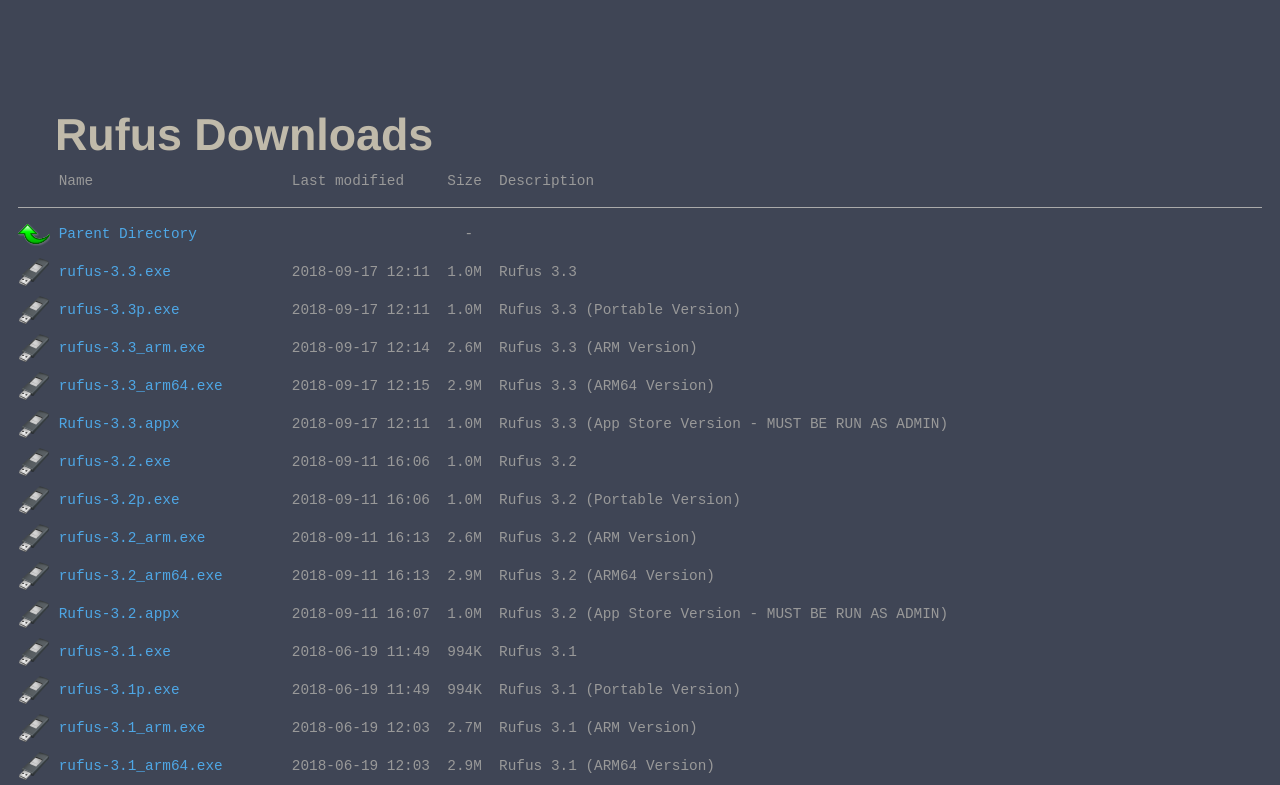
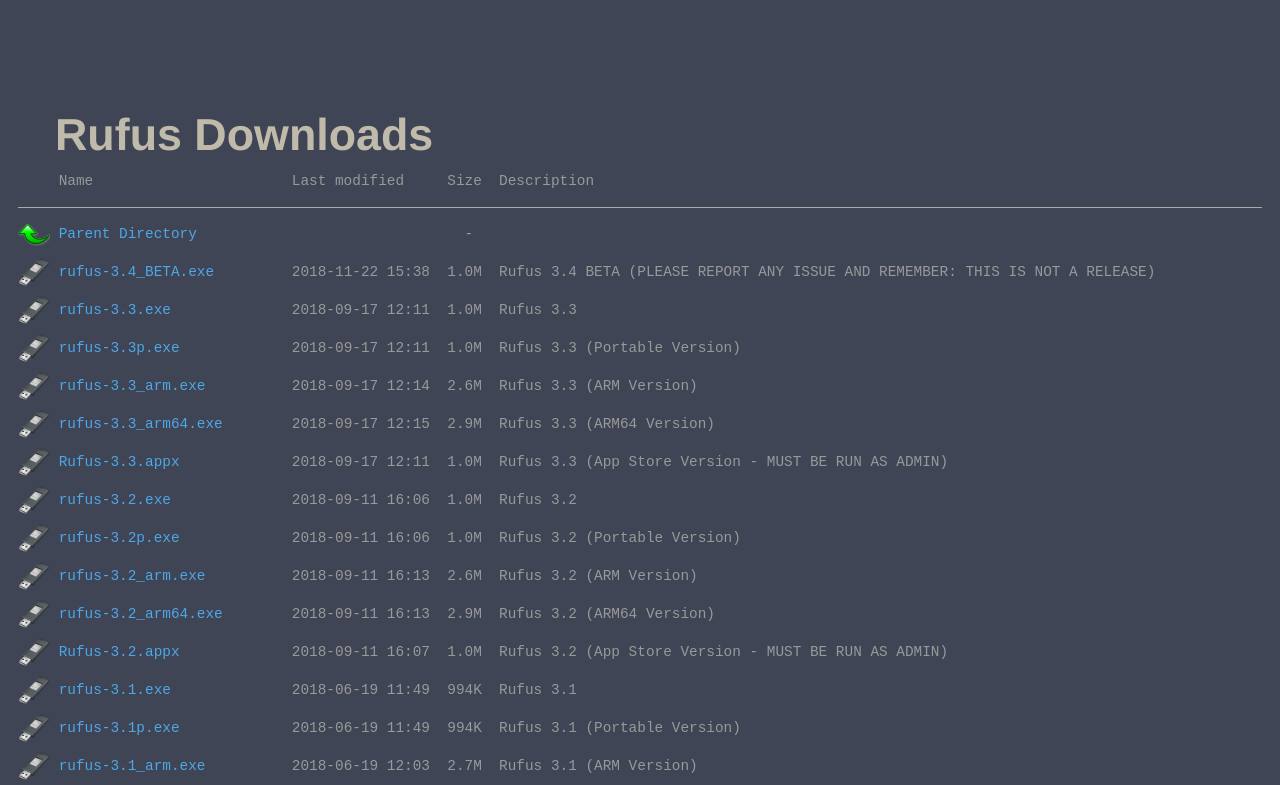
Before and after one commit to pbatard/pbatard.github.io, a plain HTML site: page downloads/index.html in a window 1280 px wide. Shown: the top 785 px of the page. Drawn offline with Linux system fonts and the light colour scheme.

Commit message:
update for 3.4 BETA

```diff
--- a/downloads/index.html
+++ b/downloads/index.html
@@ -48,6 +48,7 @@ data-ad-slot="7142613500"></ins>
 <h1>Rufus Downloads</h1>
 <!-- sed -rne "s/(.*)\"rufus-([0-9\.]*)(p?)\.exe\"(.*)/\1\"https:\/\/github.com\/pbatard\/rufus\/releases\/download\/v\2\/rufus-\2\3.exe\"\4/p" index.html -->
 <pre><img src="/icons/blank.png" alt="Icon " width="32" height="32"> Name                       Last modified     Size  Description<hr><a href="/"><img src="/icons/back.png" alt="[PARENTDIR]" width="32" height="32"></a> <a href="/">Parent Directory</a>                               -
+<a href="https://github.com/pbatard/rufus/releases/download/untagged-9f1a3746545ceba2735f/rufus-3.4_BETA.exe"><img src="/icons/rufus.png" alt="[   ]" width="32" height="32"></a> <a href="https://github.com/pbatard/rufus/releases/download/untagged-9f1a3746545ceba2735f/rufus-3.4_BETA.exe">rufus-3.4_BETA.exe</a>         2018-11-22 15:38  1.0M  Rufus 3.4 BETA (PLEASE REPORT ANY ISSUE AND REMEMBER: THIS IS NOT A RELEASE)
 <a href="https://github.com/pbatard/rufus/releases/download/v3.3/rufus-3.3.exe"><img src="/icons/rufus.png" width="32" height="32"></a> <a href="https://github.com/pbatard/rufus/releases/download/v3.3/rufus-3.3.exe">rufus-3.3.exe</a>              2018-09-17 12:11  1.0M  Rufus 3.3
 <a href="https://github.com/pbatard/rufus/releases/download/v3.3/rufus-3.3p.exe"><img src="/icons/rufus.png" width="32" height="32"></a> <a href="https://github.com/pbatard/rufus/releases/download/v3.3/rufus-3.3p.exe">rufus-3.3p.exe</a>             2018-09-17 12:11  1.0M  Rufus 3.3 (Portable Version)
 <a href="https://github.com/pbatard/rufus/releases/download/v3.3/rufus-3.3_arm.exe"><img src="/icons/rufus.png" width="32" height="32"></a> <a href="https://github.com/pbatard/rufus/releases/download/v3.3/rufus-3.3_arm.exe">rufus-3.3_arm.exe</a>          2018-09-17 12:14  2.6M  Rufus 3.3 (ARM Version)
```
Also changed, not shown: files/grub-2.03/readme.txt, files/grub4dos-0.4.6a/readme.txt, 4 other files.
